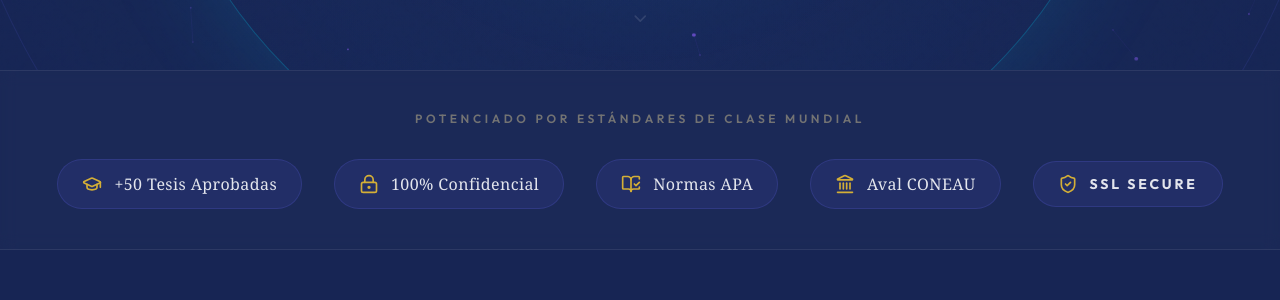
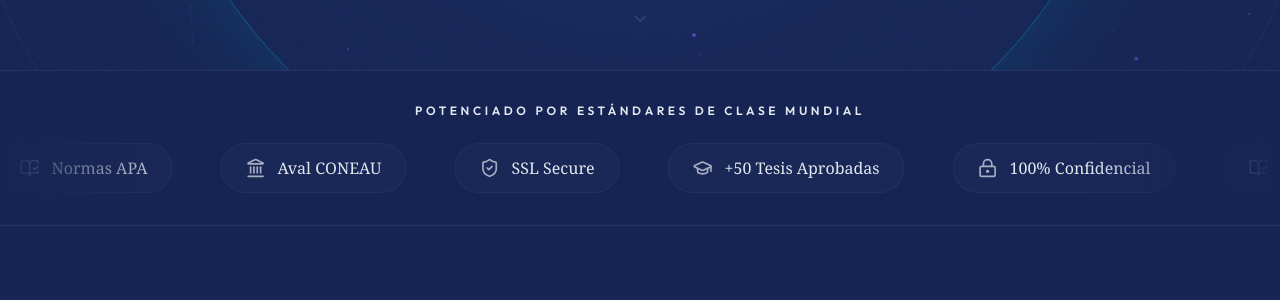
Before and after one commit to luchonicolini/PROYECTO-SCRIPTORDIGITAL, a Next.js app: page / in a window 1280 px wide. Shown: the part 818-1118 px from the top of the page. Built offline with nearby package versions, Linux system fonts and the light colour scheme; no server answers; a web font is replaced by a local one.

Commit message:
feat: infinite marquee para social proof (high-end design)

```diff
--- a/components/sections/social-proof.tsx
+++ b/components/sections/social-proof.tsx
@@ -1,46 +1,52 @@
+"use client"
+
 import { BookOpenCheck, Landmark, ShieldCheck, GraduationCap, LockKeyhole } from "lucide-react"
+import { motion } from "framer-motion"
 
 export function SocialProof() {
+    const items = [
+        { icon: GraduationCap, text: "+50 Tesis Aprobadas" },
+        { icon: LockKeyhole, text: "100% Confidencial" },
+        { icon: BookOpenCheck, text: "Normas APA" },
+        { icon: Landmark, text: "Aval CONEAU" },
+        { icon: ShieldCheck, text: "SSL Secure" },
+    ]
+
     return (
-        <section className="py-10 border-y border-border bg-muted/40 backdrop-blur-sm">
-            <div className="container mx-auto px-4 text-center">
-                <p className="text-xs font-semibold tracking-[0.3em] text-neutral-500 mb-8 uppercase">
+        <section className="py-8 border-y border-border bg-background/50 overflow-hidden relative backdrop-blur-sm">
+            {/* Fade Edges */}
+            <div className="absolute left-0 top-0 bottom-0 w-24 md:w-48 bg-gradient-to-r from-background to-transparent z-10 pointer-events-none" />
+            <div className="absolute right-0 top-0 bottom-0 w-24 md:w-48 bg-gradient-to-l from-background to-transparent z-10 pointer-events-none" />
+
+            <div className="container mx-auto px-4 text-center mb-6 relative z-20">
+                <p className="text-[10px] md:text-xs font-semibold tracking-[0.3em] text-muted-foreground uppercase">
                     Potenciado por estándares de clase mundial
                 </p>
+            </div>
 
-                <div className="flex flex-wrap justify-center gap-4 md:gap-8 items-center">
-
-                    {/* Badge 1: Métricas de Éxito */}
-                    <div className="flex items-center gap-3 px-6 py-3 rounded-full bg-secondary/10 border border-secondary/20 hover:bg-secondary/20 hover:border-secondary/30 transition-all duration-300">
-                        <GraduationCap className="h-5 w-5 text-primary" />
-                        <span className="font-serif text-sm md:text-base font-medium text-foreground/90 tracking-wide">+50 Tesis Aprobadas</span>
-                    </div>
-
-                    {/* Badge 2: Privacidad */}
-                    <div className="flex items-center gap-3 px-6 py-3 rounded-full bg-secondary/10 border border-secondary/20 hover:bg-secondary/20 hover:border-secondary/30 transition-all duration-300">
-                        <LockKeyhole className="h-5 w-5 text-primary" />
-                        <span className="font-serif text-sm md:text-base font-medium text-foreground/90 tracking-wide">100% Confidencial</span>
-                    </div>
-
-                    {/* Badge 3: Normas APA */}
-                    <div className="flex items-center gap-3 px-6 py-3 rounded-full bg-secondary/10 border border-secondary/20 hover:bg-secondary/20 hover:border-secondary/30 transition-all duration-300">
-                        <BookOpenCheck className="h-5 w-5 text-primary" />
-                        <span className="font-serif text-sm md:text-base font-medium text-foreground/90 tracking-wide">Normas APA</span>
-                    </div>
-
-                    {/* Badge 4: CONEAU */}
-                    <div className="flex items-center gap-3 px-6 py-3 rounded-full bg-secondary/10 border border-secondary/20 hover:bg-secondary/20 hover:border-secondary/30 transition-all duration-300">
-                        <Landmark className="h-5 w-5 text-primary" />
-                        <span className="font-serif text-sm md:text-base font-medium text-foreground/90 tracking-wide">Aval CONEAU</span>
-                    </div>
-
-                    {/* Badge 5: SSL / Security */}
-                    <div className="flex items-center gap-3 px-6 py-3 rounded-full bg-secondary/10 border border-secondary/20 hover:bg-secondary/20 hover:border-secondary/30 transition-all duration-300">
-                        <ShieldCheck className="h-5 w-5 text-primary" />
-                        <span className="font-sans text-xs md:text-sm font-bold tracking-[0.2em] text-foreground/90 uppercase">SSL Secure</span>
-                    </div>
-
-                </div>
+            <div className="flex relative items-center">
+                <motion.div
+                    animate={{ x: ["0%", "-50%"] }}
+                    transition={{
+                        repeat: Infinity,
+                        ease: "linear",
+                        duration: 30,
+                    }}
+                    className="flex shrink-0 gap-6 md:gap-12 w-max"
+                >
+                    {/* Double the items to create a seamless loop */}
+                    {[...items, ...items, ...items, ...items].map((item, i) => (
+                        <div
+                            key={i}
+                            className="flex items-center gap-3 px-6 py-3 rounded-full bg-muted/40 border border-border/50 text-muted-foreground hover:text-primary hover:border-primary/30 transition-colors duration-300"
+                        >
+                            <item.icon className="h-5 w-5 opacity-70" />
+                            <span className="font-serif text-sm md:text-base font-medium whitespace-nowrap">
+                                {item.text}
+                            </span>
+                        </div>
+                    ))}
+                </motion.div>
             </div>
         </section>
     )
```
